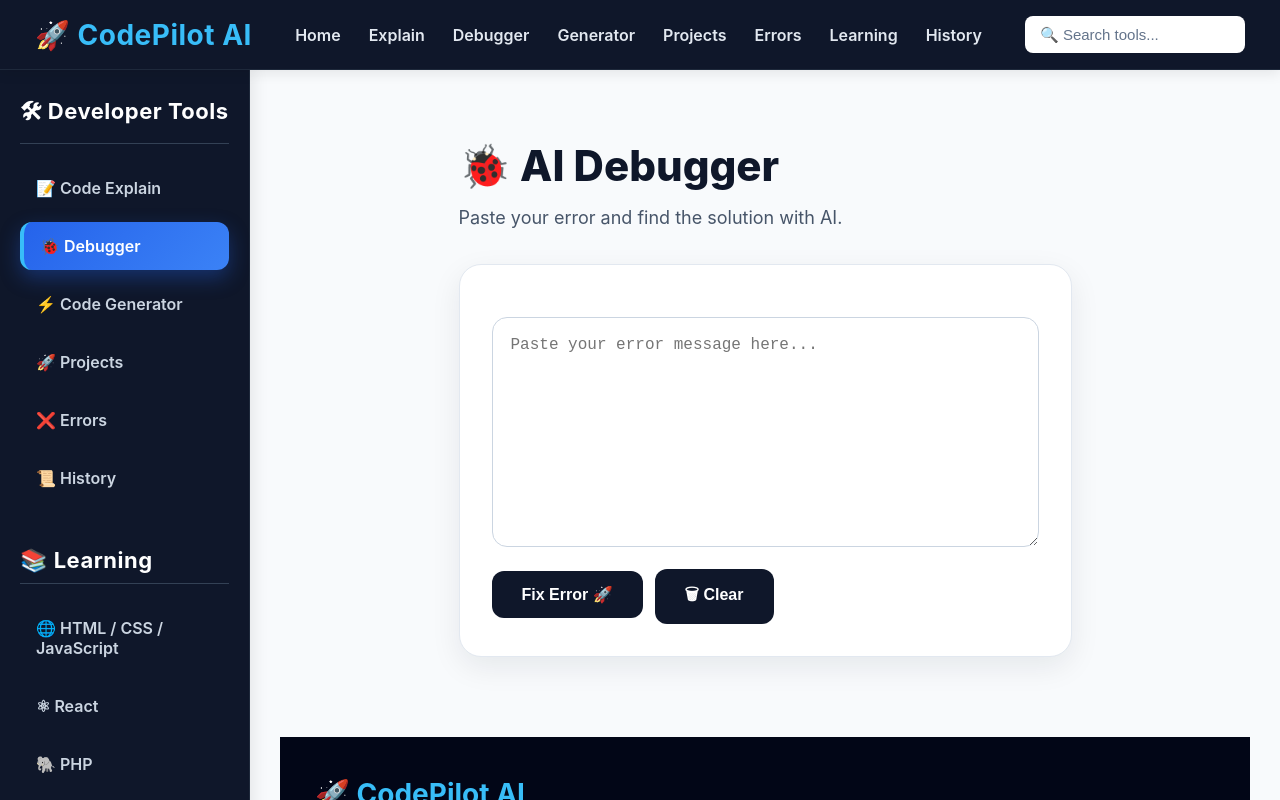
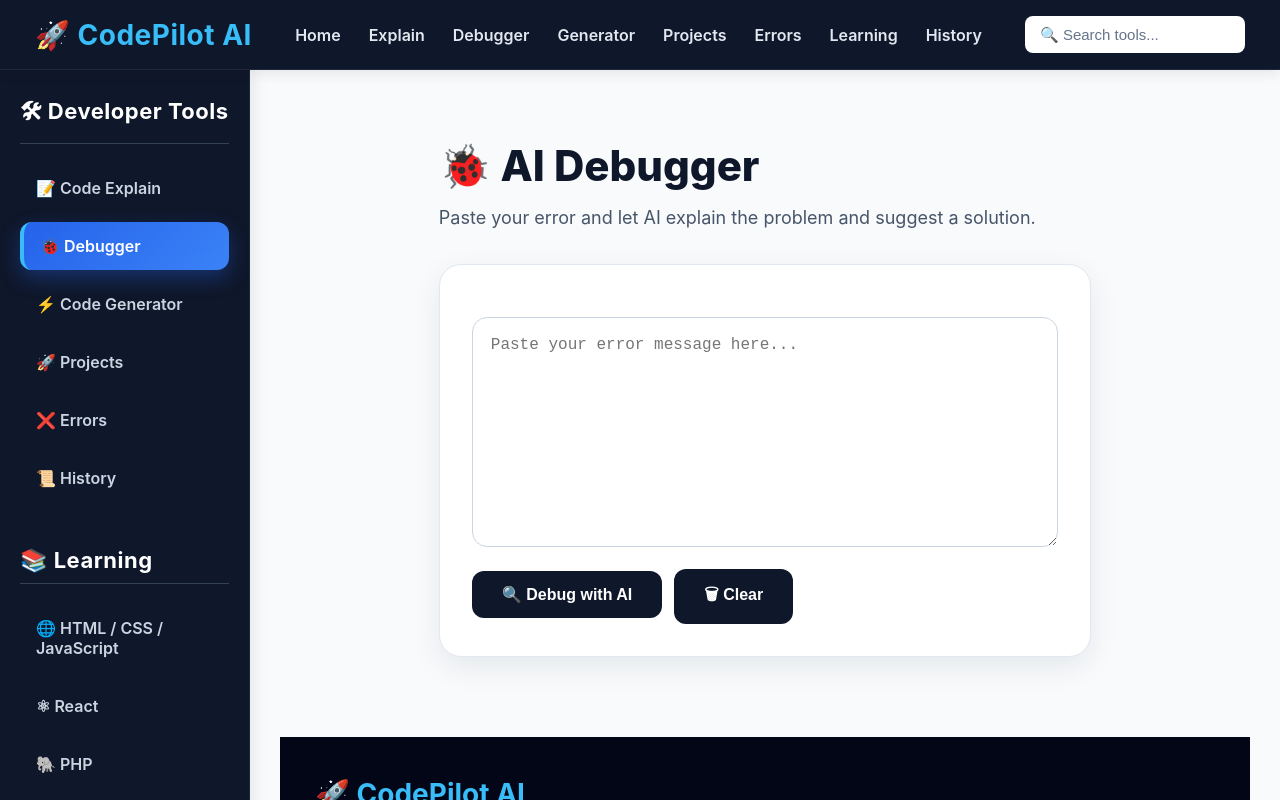
Before and after one commit to amirextra200-clou/CodePilot-AI, a React (Vite) app: page /debugger in a window 1280 px wide. Shown: the top 800 px of the page. Built offline with nearby package versions, Linux system fonts and the light colour scheme.

Commit message:
Improve debugger page

```diff
--- a/src/pages/Debugger.jsx
+++ b/src/pages/Debugger.jsx
@@ -11,7 +11,6 @@
 
 function Debugger() {
 
-
     const [error, setError] = useState("");
 
     const [solution, setSolution] = useState("");
@@ -22,22 +21,23 @@
 
     async function fixError() {
 
+        if (error.trim() === "") {
 
-        if (error.trim() === "") {
+            alert("⚠ Please enter an error message first.");
 
             return;
 
         }
 
-
         setLoading(true);
 
+        try {
 
-        const response = await askAI(error);
-
+            const response = (await askAI(error)).trim();
 
             setSolution(response);
 
+            if (response) {
 
                 saveHistory(
                     "Debugger",
@@ -45,9 +45,25 @@
                     response
                 );
 
+            }
+
+        }
+
+        catch (err) {
+
+            setSolution(
+                "❌ Something went wrong while fixing your error. Please try again."
+            );
+
+            console.log(err);
+
+        }
+
+        finally {
 
             setLoading(false);
 
+        }
 
     }
 
@@ -67,20 +83,16 @@
 
         <div className="page">
 
-
             <h1>
                 🐞 AI Debugger
             </h1>
 
-
             <p>
-                Paste your error and find the solution with AI.
+                Paste your error and let AI explain the problem and suggest a solution.
             </p>
 
 
-
             <div className="card">
-
 
                 <textarea
 
@@ -93,7 +105,6 @@
                 ></textarea>
 
 
-
                 <button
 
                     onClick={fixError}
@@ -102,10 +113,9 @@
 
                 >
 
-                    Fix Error 🚀
+                    🔍 Debug with AI
 
                 </button>
-
 
 
                 <button
@@ -120,9 +130,7 @@
 
                 </button>
 
-
             </div>
-
 
 
             {
@@ -130,7 +138,6 @@
                 loading && <Loading />
 
             }
-
 
 
             {
@@ -147,11 +154,9 @@
 
             }
 
-
-
         </div>
 
-    )
+    );
 
 }
 
```
Lines whose indentation alone changed are shown as unchanged.
